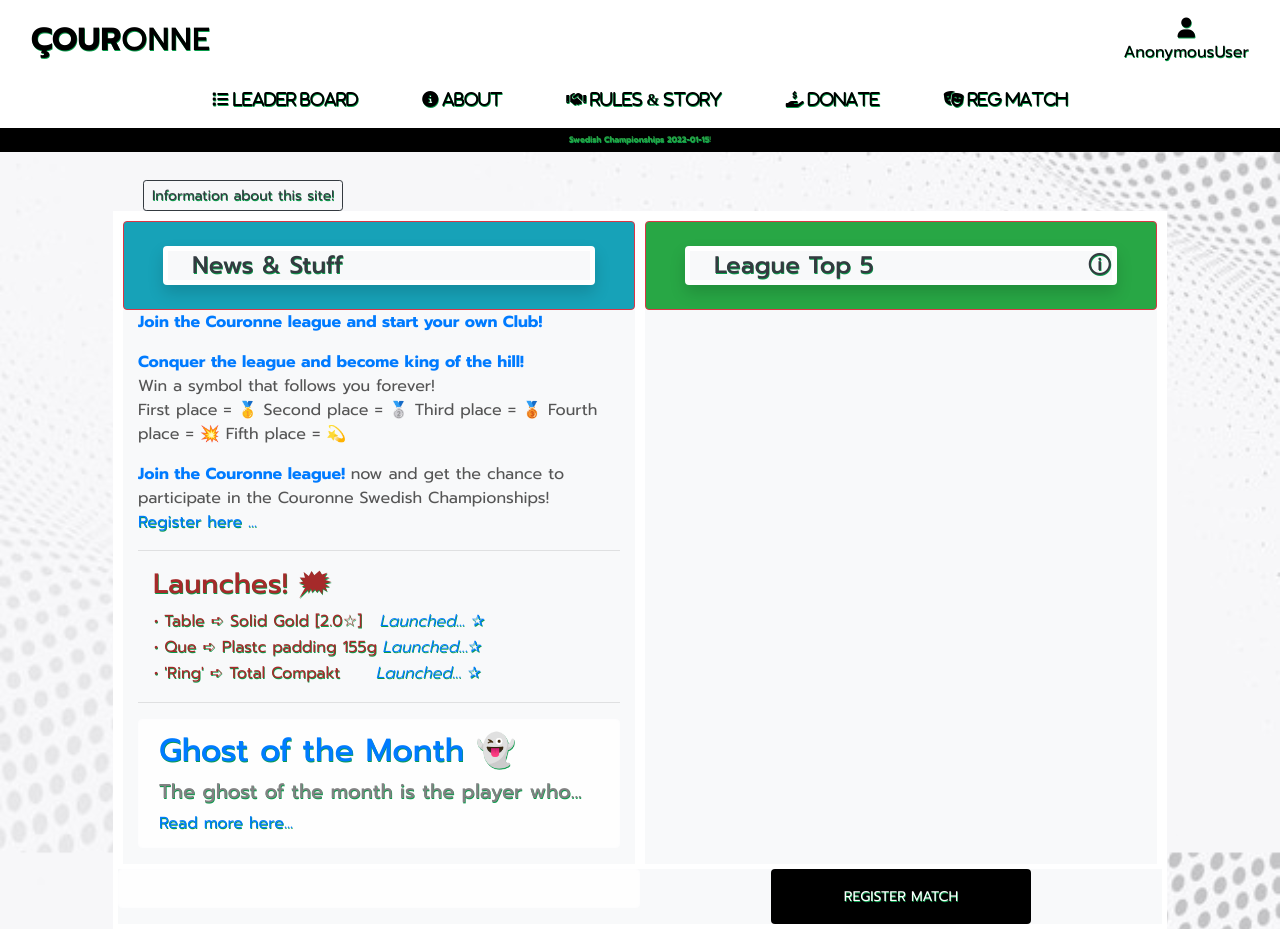
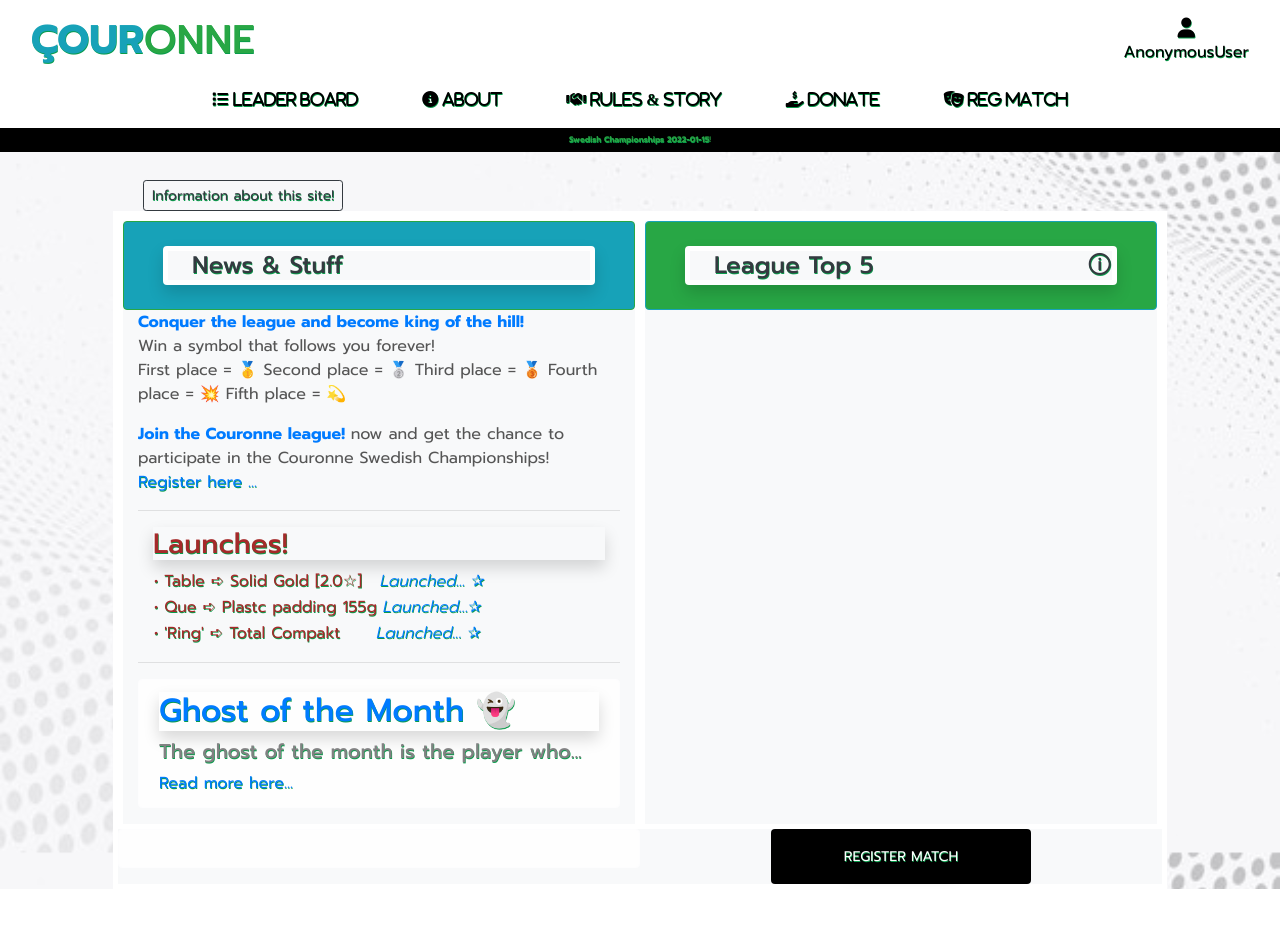
Before and after one commit to manell0/couronne, a Django app: page / in a window 1280 px wide. After the commit the page ends 889 px from the top, so only its background shows below. Run offline with Django 3.2, Linux system fonts and the light colour scheme; some libraries are stand-ins or nearby versions.

Commit message:
Add shadow, color styling to templates

```diff
--- a/couronne/settings.py
+++ b/couronne/settings.py
@@ -22,7 +22,6 @@ BASE_DIR = Path(__file__).resolve().parent.parent
 
 # SECURITY WARNING: keep the secret key used in production secret!
 
-# SECRET_KEY = 'django-insecure-r!^mqseqy5^!x%vlc7oa$^8w(=6n1_-w4@ni^#o5^_8fs8bc1c'
 SECRET_KEY = os.environ.get('SECRET_KEY', '')
 
 # SECURITY WARNING: don't run with debug turned on in production!
--- a/donate/templates/donate/landing.html
+++ b/donate/templates/donate/landing.html
@@ -48,7 +48,7 @@
         </div>
         <div class="text-center pt-3">
             <a class="btn btn-outline-dark btn-sm border-danger" href="javascript:history.back()"> ← BACK </a>
-            <a class="btn btn-outline-dark btn-sm border-info" href="{% url 'home:home' %}"><span class="shadow"> ← HOME </span></a>
+            <a class="btn btn-outline-dark btn-sm border-info" href="{% url 'home:home' %}"> ← HOME </a>
         </div>
     </div>
 </div>
--- a/home/templates/home/index.html
+++ b/home/templates/home/index.html
@@ -40,14 +40,11 @@ has registered three matches -->
         <div class="row bg-light border-big">
             <div class="col-md-6 col border-big">
                 <div class="row ">
-                    <div class="col bg-info border border-danger text-white rounded">
+                    <div class="col bg-info border border-success text-white rounded">
                         <h4 class="bg-light padding-text margins border-big text-dark shadow rounded">News & Stuff</h4>
                     </div>
                 </div>
                 {% if not user.is_authenticated %}
-                    <p><strong class="text-primary">Join the Couronne league and start your own Club!</strong>
-
-                    </p>
                     <p><strong class="text-primary">Conquer the league and become king of the hill!</strong>
                         <br>Win a symbol that follows you forever!
                         <br>First place = 🥇 Second place = 🥈  Third place = 🥉  Fourth place = 💥  Fifth place = 💫
@@ -59,7 +56,7 @@ has registered three matches -->
                 {% endif %}
                 <hr>
                 <div  class="col">
-                    <h3 class="text-brown">Launches! &#128495;</h3>
+                    <h3 class="text-brown shadow">Launches! </h3>
                     <table>
                         <tr>
                             <td class="text-brown">
@@ -80,14 +77,14 @@ has registered three matches -->
                 </div>
                 <hr>
                 <div class="alert alert-light" >
-                    <h2><a href="couronne_info/#SM"> Ghost of the Month 👻</a></h2>
+                    <h2 class="shadow"><a href="couronne_info/#SM"> Ghost of the Month 👻</a></h2>
                     <h5>The ghost of the month is the player who...</h5>
                     <a href="couronne_info/#SM">Read more here...</a>
                 </div>
             </div>
             <div class="col-md-6 border-big">
                 <div class="row ">
-                    <div class="col bg-success border border-danger rounded">
+                    <div class="col bg-success border border-info rounded">
                         <h4 class="bg-light padding-text margins border-big text-dark shadow rounded">
                             <a class="text-dark" href="{% url 'home:league_all' %}"
                             data-toggle="tooltip" data-placement="left" title="See all the players in Couronne league...">
--- a/templates/base.html
+++ b/templates/base.html
@@ -56,7 +56,7 @@
             <div id="topnav" class="row bg-white pt-lg-2 d-none d-lg-flex">
                 <div class="col-12 col-lg-4 my-auto py-1 py-lg-0 text-center text-lg-left">
                     <a href="{% url 'home:home' %}" class="nav-link main-logo-link" data-toggle="tooltip" data-placement="bottom" title="Back to Start">
-                        <h2 class="logo-font text-black my-0"><strong>Çour</strong>onne</h2>
+                        <h1 class="logo-font text-info my-0"><strong>Çour</strong><span class="text-success">onne</span></h1>
                     </a>
                 </div>
                 <div class="col-12 col-lg-4 my-auto py-1 py-lg-0">
--- a/templates/includes/mobile-top-header.html
+++ b/templates/includes/mobile-top-header.html
@@ -1,23 +1,9 @@
 <li class="list-inline-item">
     <a class="text-black nav-link d-block d-lg-none" href="#" id="mobile-search" data-toggle="dropdown" aria-haspopup="true" aria-expanded="false">
         <a href="{% url 'home:home' %}" class="nav-link main-logo-link" data-toggle="tooltip" data-placement="bottom" title="Back to Start">
-            <h4 class="logo-font text-black my-0 hideing-small hides"><strong>Çour</strong>onne</h4>
+            <h4 class="logo-font text-info my-0 hideing-small hides"><strong>Çour</strong><span class="text-success">onne</span></h4>
         </a>
     </a>
-    <!--<div class="dropdown-menu border-0 w-100 p-3 rounded-0 my-0" aria-labelledby="mobile-search">
-        <form class="form" method="GET" action="">
-            <div class="input-group w-100">
-                <input class="form-control border border-black rounded-0" type="text" name="q" placeholder="Search our site">
-                <div class="input-group-append">
-                    <button class="form-control form-control btn btn-black border border-black rounded-0" type="submit">
-                        <span class="icon">
-                            <i class="fas fa-search"></i>
-                        </span>
-                    </button>
-                </div>
-            </div>
-        </form>
-    </div>-->
 </li>
 <li class="list-inline-item dropdown">
     <a class="text-black nav-link d-block d-lg-none" href="#" id="user-options" data-toggle="dropdown" aria-haspopup="true" aria-expanded="false">
```
Also changed, not shown: testing.md (+3 -22 lines), media/lighthouse-index.jpg (added), static/readme-resources/css-validaor-image.jpg (added), static/readme-resources/html-validaor-image.jpg (added).
